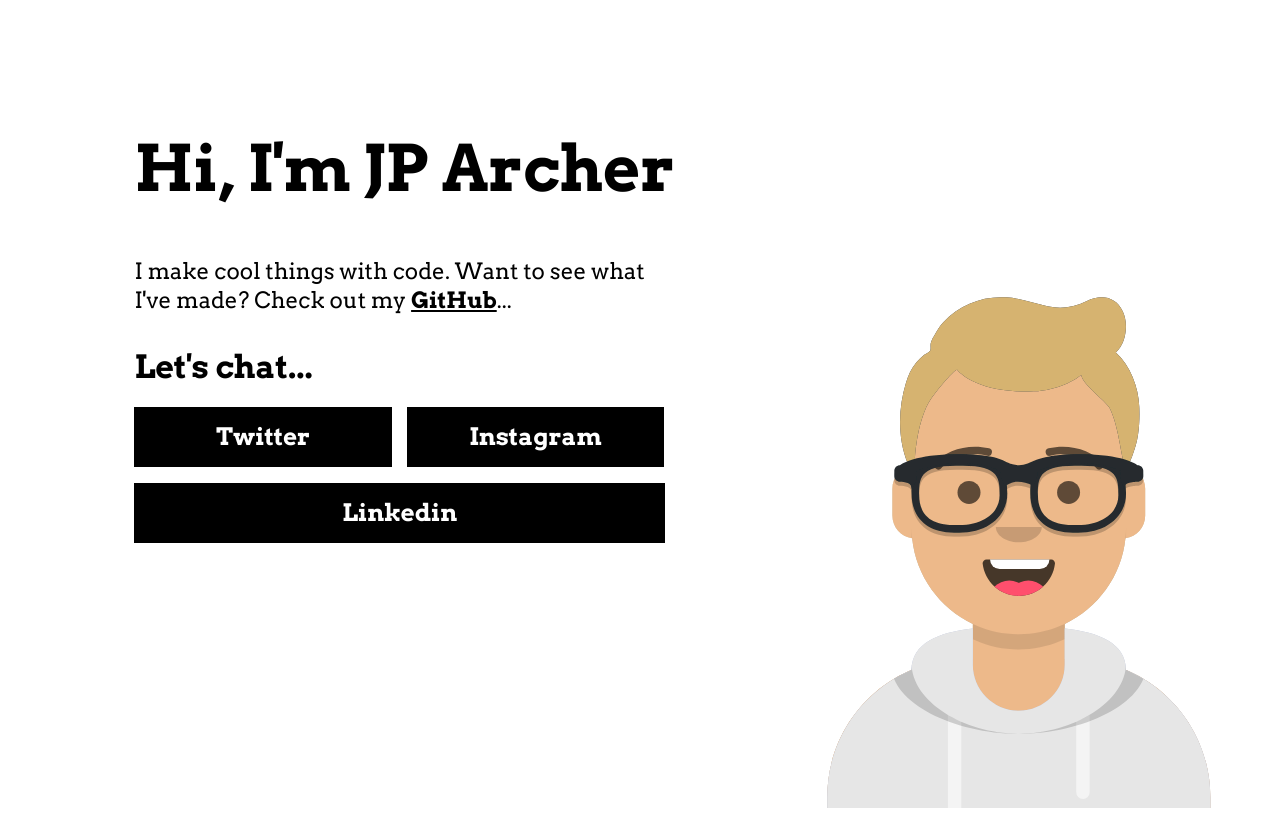
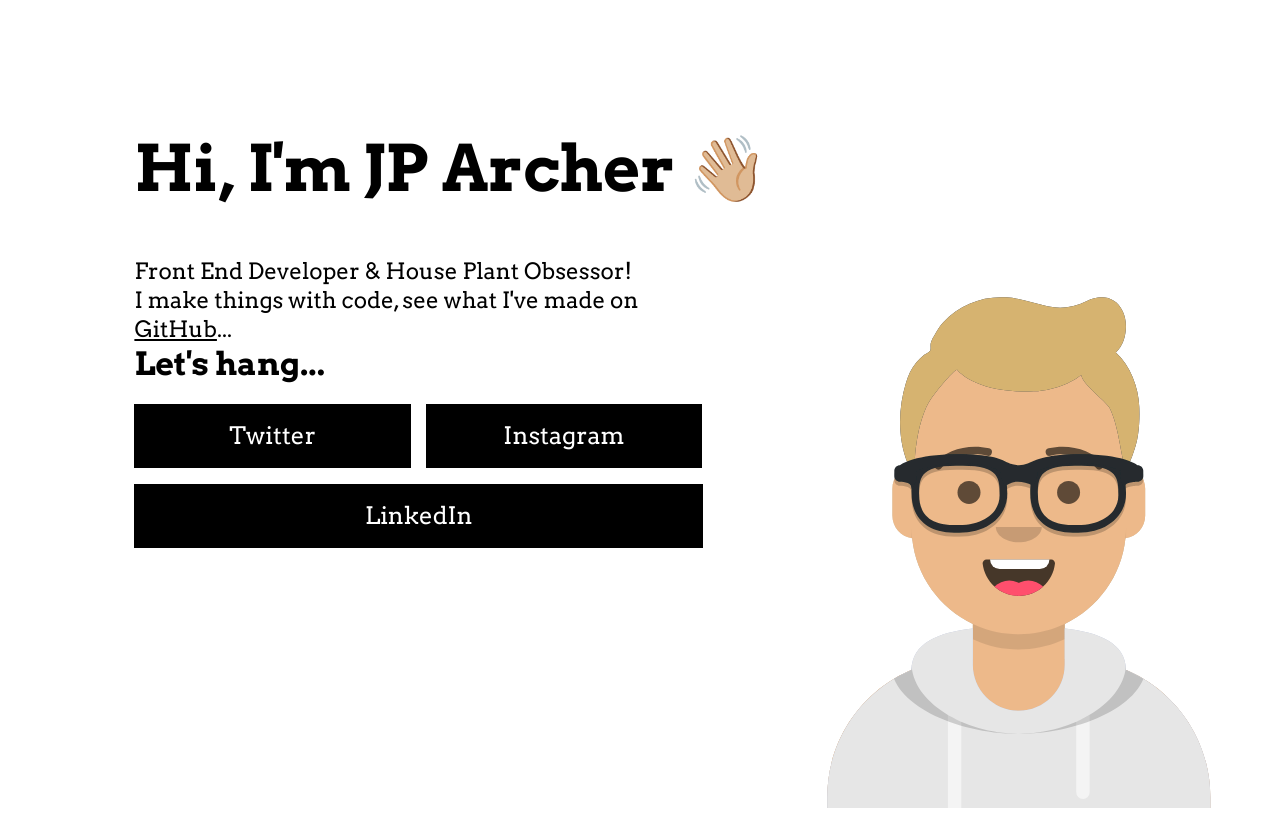
Before and after one commit to jparcher/jparcher.github.io, a plain HTML site: page index.html in a window 1280 px wide. Drawn offline with Linux system fonts and the light colour scheme.

Commit message:
🦦content amends

```diff
--- a/css/app.css
+++ b/css/app.css
@@ -11,13 +11,9 @@
   --text-secondary: #fff;
 }
 
-html {
-  box-sizing: border-box;
-}
+html { box-sizing: border-box; }
 
-*, :after, :before {
-  box-sizing: inherit;
-}
+*, :after, :before { box-sizing: inherit; }
 
 html,
 body {
@@ -55,29 +51,30 @@
 
 h1 {
   font-size: 2rem;
-  margin: 0;
-  padding: 0;
   padding-bottom: 15px;
 }
 
 h2 {
   font-size: 1.5rem;
-  margin: 0;
-  padding: 0;
   padding-bottom: 10px;
 }
 
 p {
+  padding-bottom: 2rem;
+  font-size: 1.4rem;
+}
+
+h1,
+h2,
+p {
   margin: 0;
   padding: 0;
-  padding-bottom: 2rem;
-  font-size: 1.4rem;
 }
 
 a {
   text-decoration: underline;
   color: var(--text-primary);
-  font-weight: bold;
+  transition: all 0.5s ease;
 }
 
 a:hover,
@@ -93,8 +90,7 @@
   font-size: 1rem;
   color: var(--text-secondary);
   background: var(--primary);
-  font-family: "Arvo", serif;
-  border: none;
+  border: 2px solid var(--primary);
   text-decoration: none;
   margin-bottom: 0.5rem;
   text-align: center;
@@ -102,7 +98,8 @@
 
 .button:hover,
 .button:focus {
-  opacity: 0.8;
+  color: var(--text-primary);
+  background: var(--secondary);
 }
 
 /* -- SM --*/
@@ -112,9 +109,7 @@
     min-height: 100vh;
   }
 
-  .wrapper-inner {
-      width: 70%;
-  }
+  .wrapper-inner { width: 70%; }
 
   h1 {
     font-size: 4rem;
@@ -136,26 +131,16 @@
     width: calc(50% - 0.5rem);
   }
 
-  .button--half + .button--half {
-    margin-left: 0.8rem;
-  }
+  .button--half + .button--half { margin-left: 0.8rem; }
 }
 
 /* -- MD --*/
 @media (min-width: 50em) {
+  .wrapper-inner { width: 70%; }
 
+  .jp-avatar { right: 0; }
 
-  .wrapper-inner {
-    width: 70%;
-  }
-
-  .jp-avatar {
-    right: 0;
-  }
-
-  .intro {
-    margin-top: 15vh;
-  }
+  .intro {margin-top: 15vh; }
 }
 
 /* -- LG --*/
@@ -166,7 +151,5 @@
     margin: 0 auto 0 10%;
   }
 
-  .wrapper-inner {
-    width: 70%;
-  }
+  .wrapper-inner { width: 75%; }
 }
--- a/index.html
+++ b/index.html
@@ -36,17 +36,18 @@
 		<div class="wrapper">
 			<div class="intro">
 				<div class="row">
-					<h1>Hi, I'm JP Archer</h1>
+					<h1>Hi, I'm JP Archer 👋🏼</h1>
 				</div>
 			</div>
 
       <div class="wrapper-inner">
         <div class="row">
-          <p>I make cool things with code. Want to see what I've made? Check out my <a href="https://github.com/jparcher" rel="noopener noreferrer nofollow" target="_blank">GitHub</a>...</p>
-          <h2>Let's chat...</h2>
+          <p>Front End Developer &amp; House Plant Obsessor!</p>
+          <p>I make things with code, see what I've made on <a href="https://github.com/jparcher" rel="noopener noreferrer nofollow" target="_blank">GitHub</a>...</p>
+          <h2>Let's hang...</h2>
           <a href="https://twitter.com/_itsjp" class="button button--half" target="_blank" rel="noopener noreferrer nofollow">Twitter</a>
           <a href="https://instagram.com/_jparcher" class="button button--half" target="_blank" rel="noopener noreferrer nofollow">Instagram</a>
-          <a href="https://www.linkedin.com/in/jparcher/" class="button button--full" target="_blank" rel="noopener noreferrer nofollow">Linkedin</a>
+          <a href="https://www.linkedin.com/in/jparcher/" class="button button--full" target="_blank" rel="noopener noreferrer nofollow">LinkedIn</a>
         </div>
       </div>
     </div>
```
